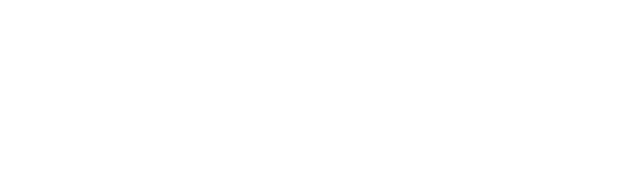
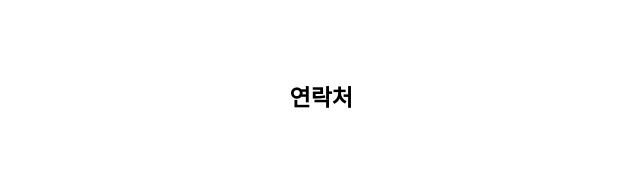
Before and after one commit to junjangsee/nudgecode-codingtest, a React (Create React App) app: page / in a window 1280 px wide. Shown: the top 174 px of the page, without its empty margins (179-819 px from the left). Built offline with nearby package versions, Linux system fonts and the light colour scheme.

Commit message:
[#3]style: 연락처 타이틀 구현

```diff
--- a/src/components/atoms/text/index.js
+++ b/src/components/atoms/text/index.js
@@ -11,7 +11,7 @@ import {
 import COLORS from '../../../shared/colors';
 
 export default styled.span`
-  color: ${COLORS.white};
+  color: ${COLORS.black};
 
   ${fontSize};
   ${fontWeight};
--- a/src/pages/contactPage/index.js
+++ b/src/pages/contactPage/index.js
@@ -1,11 +1,16 @@
 import React from 'react';
 import Container from '../../components/atoms/container';
+import Text from '../../components/atoms/text';
 import COLORS from '../../shared/colors';
 
 const ContactPage = () => {
   return (
     <Container flexRowCentered height="100vh">
-      <Container width={375} height={667}></Container>
+      <Container width={375} height={667} padding="20px 16px 0 16px">
+        <Text fontSize={23} fontWeight={600}>
+          연락처
+        </Text>
+      </Container>
     </Container>
   );
 };
--- a/src/shared/colors/index.js
+++ b/src/shared/colors/index.js
@@ -1,6 +1,6 @@
 const COLORS = {
   white: '#ffffff',
-  black: '#333d4b',
+  black: '#000000',
 };
 
 export default COLORS;
```
